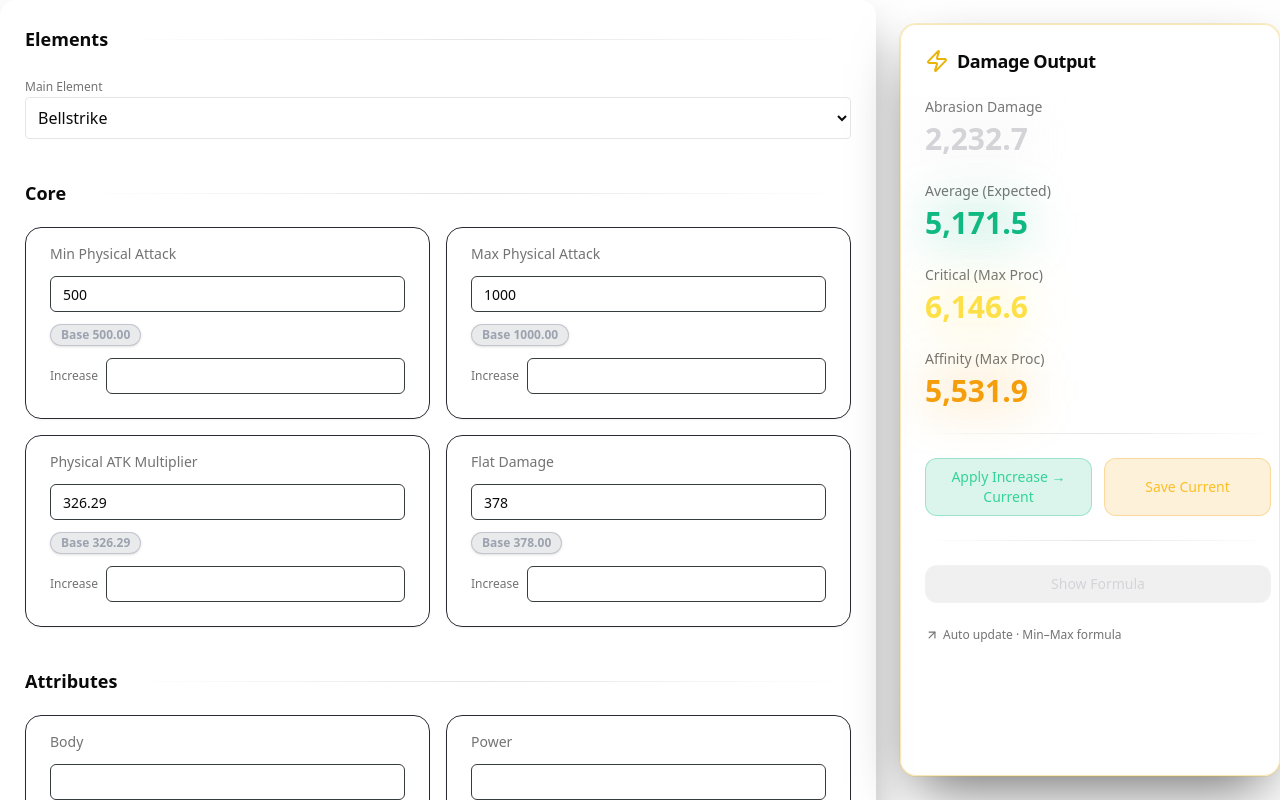
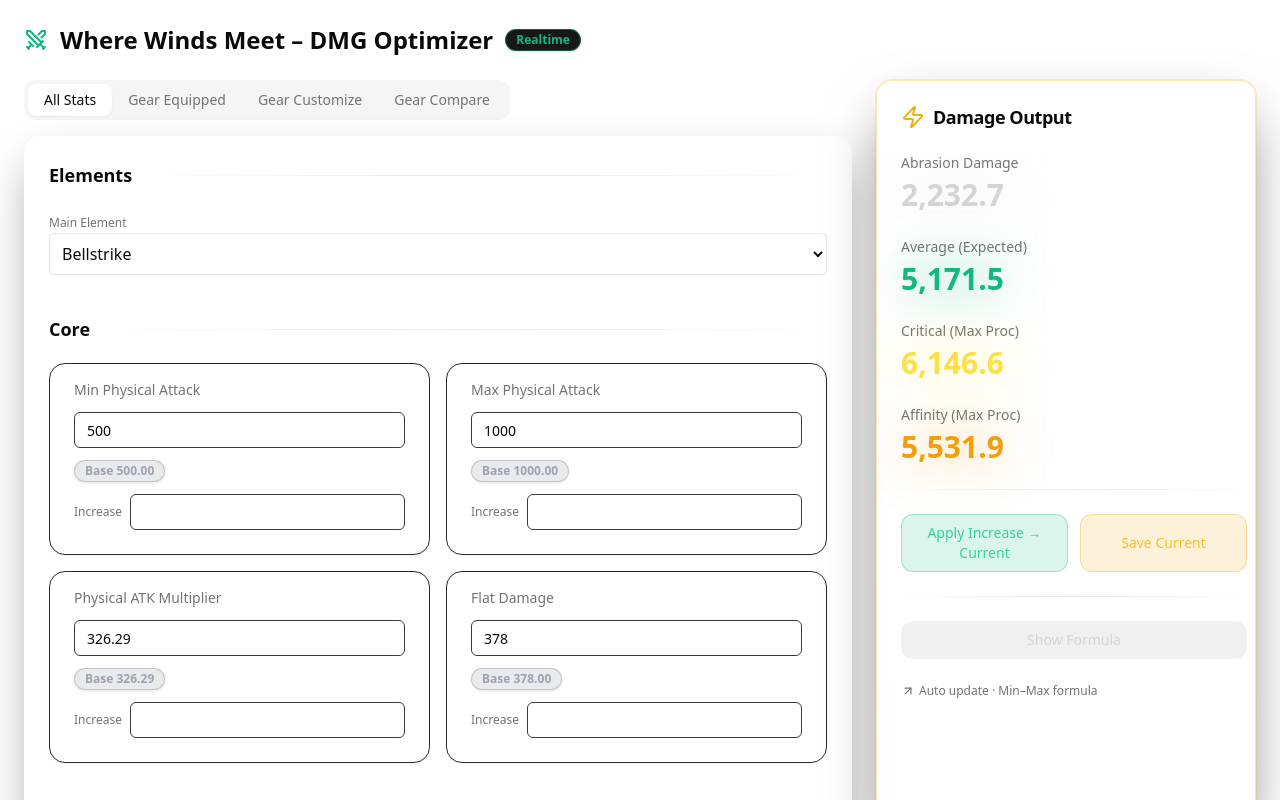
Before and after one commit to Phong940253/wwm-damage-calculator, a Next.js app: page / in a window 1280 px wide. Shown: the top 800 px of the page. Built offline with nearby package versions, Linux system fonts and the light colour scheme.

Commit message:
refactor: implement tabbed interface for damage optimizer and enhance UI components

```diff
--- a/app/page.tsx
+++ b/app/page.tsx
@@ -7,6 +7,13 @@ import { useDMGOptimizer } from "./hooks/useDMGOptimizer";
 import { INITIAL_ELEMENT_STATS, INITIAL_STATS } from "./constants";
 import { useState } from "react";
 import { ElementStats } from "./types";
+import { Tabs, TabsContent, TabsList, TabsTrigger } from "@/components/ui/tabs";
+import GearEquippedTab from "./gear/GearEquippedTab";
+import GearCustomizeTab from "./gear/GearCustomizeTab";
+import GearCompareTab from "./gear/GearCompareTab";
+import { useTheme } from "next-themes";
+import { Badge } from "@/components/ui/badge";
+import { Moon, Sun, Swords } from "lucide-react";
 
 export default function DMGOptimizer() {
   const {
@@ -23,6 +30,9 @@ export default function DMGOptimizer() {
   } = useDMGOptimizer(INITIAL_STATS, INITIAL_ELEMENT_STATS);
 
   const [showFormula, setShowFormula] = useState(false);
+
+  const { theme, setTheme } = useTheme();
+  const [mounted, setMounted] = useState(false);
 
   const applyIncreaseToCurrent = () => {
     setStats((prev) => {
@@ -75,7 +85,44 @@ export default function DMGOptimizer() {
   };
 
   return (
-    <div className="grid lg:grid-cols-[1fr_380px] gap-6">
+
+    <div className="min-h-screen p-6 bg-gradient-to-br from-background via-background/95 to-muted/40">
+      <div className="max-w-7xl mx-auto space-y-6">
+        {/* ---------- HEADER ---------- */}
+        <div className="flex items-center justify-between">
+          <div className="flex items-center gap-3">
+            <Swords className="text-emerald-500" />
+            <h1 className="text-2xl font-bold">
+              Where Winds Meet – DMG Optimizer
+            </h1>
+            <Badge className="border border-emerald-500/40 text-emerald-500">
+              Realtime
+            </Badge>
+          </div>
+
+          {mounted && (
+            <button
+              onClick={() => setTheme(theme === "dark" ? "light" : "dark")}
+              className="rounded-xl border px-3 py-2 flex items-center gap-2"
+            >
+              {theme === "dark" ? <Sun size={16} /> : <Moon size={16} />}
+              {theme === "dark" ? "Light" : "Dark"}
+            </button>
+          )}
+        </div>
+
+        {/* ---------- CONTENT ---------- */}
+        <div className="grid grid-cols-1 lg:grid-cols-[1fr_380px] gap-6">
+          {/* LEFT */}
+          <Tabs defaultValue="stats">
+            <TabsList>
+              <TabsTrigger value="stats">All Stats</TabsTrigger>
+              <TabsTrigger value="equipped">Gear Equipped</TabsTrigger>
+              <TabsTrigger value="custom">Gear Customize</TabsTrigger>
+              <TabsTrigger value="compare">Gear Compare</TabsTrigger>
+            </TabsList>
+
+            <TabsContent value="stats">
               <StatsPanel
                 stats={stats}
                 elementStats={elementStats}
@@ -84,7 +131,22 @@ export default function DMGOptimizer() {
                 onStatChange={onStatChange}
                 onElementChange={onElementChange}
               />
+            </TabsContent>
 
+            <TabsContent value="equipped">
+              <GearEquippedTab />
+            </TabsContent>
+
+            <TabsContent value="custom">
+              <GearCustomizeTab stats={stats} elementStats={elementStats} />
+            </TabsContent>
+
+            <TabsContent value="compare">
+              <GearCompareTab stats={stats} elementStats={elementStats} />
+            </TabsContent>
+          </Tabs>
+
+          {/* RIGHT */}
           <DamagePanel
             result={damage}
             warnings={warnings}
@@ -95,5 +157,8 @@ export default function DMGOptimizer() {
             formulaSlot={<FormulaPanel />}
           />
         </div>
+      </div>
+    </div>
+
   );
 }
```
Lines whose indentation alone changed are shown as unchanged.
